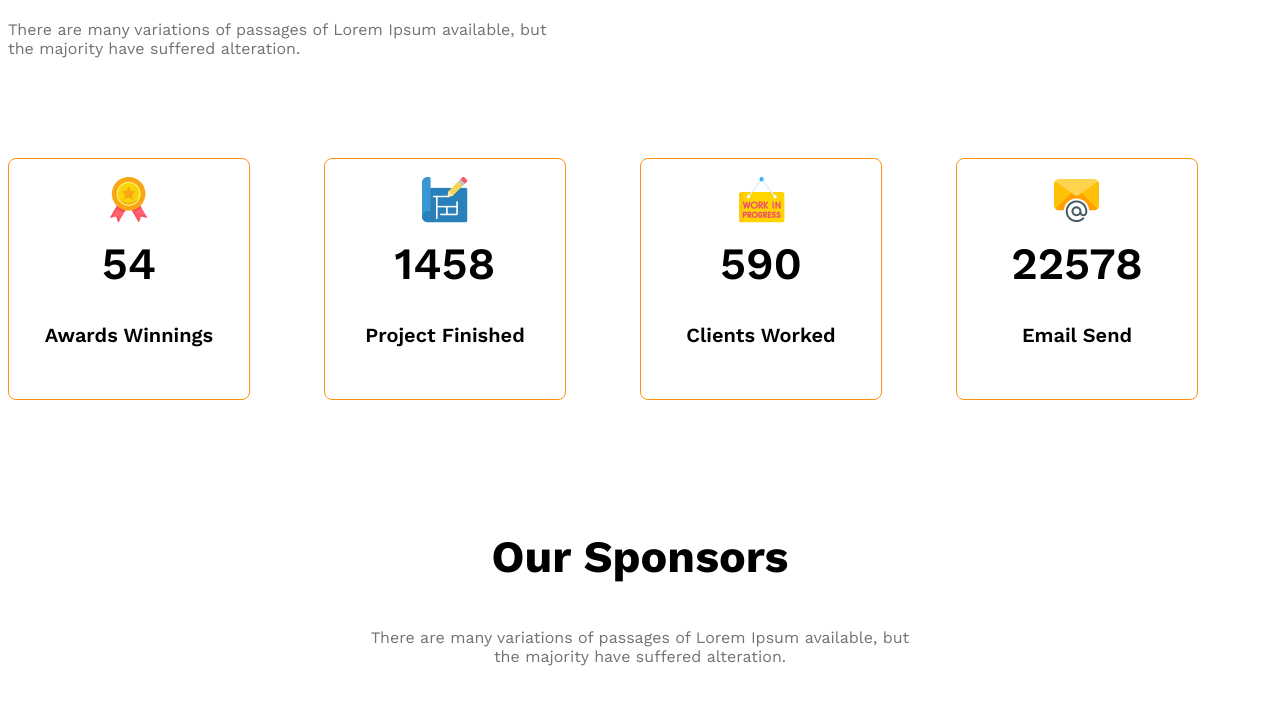
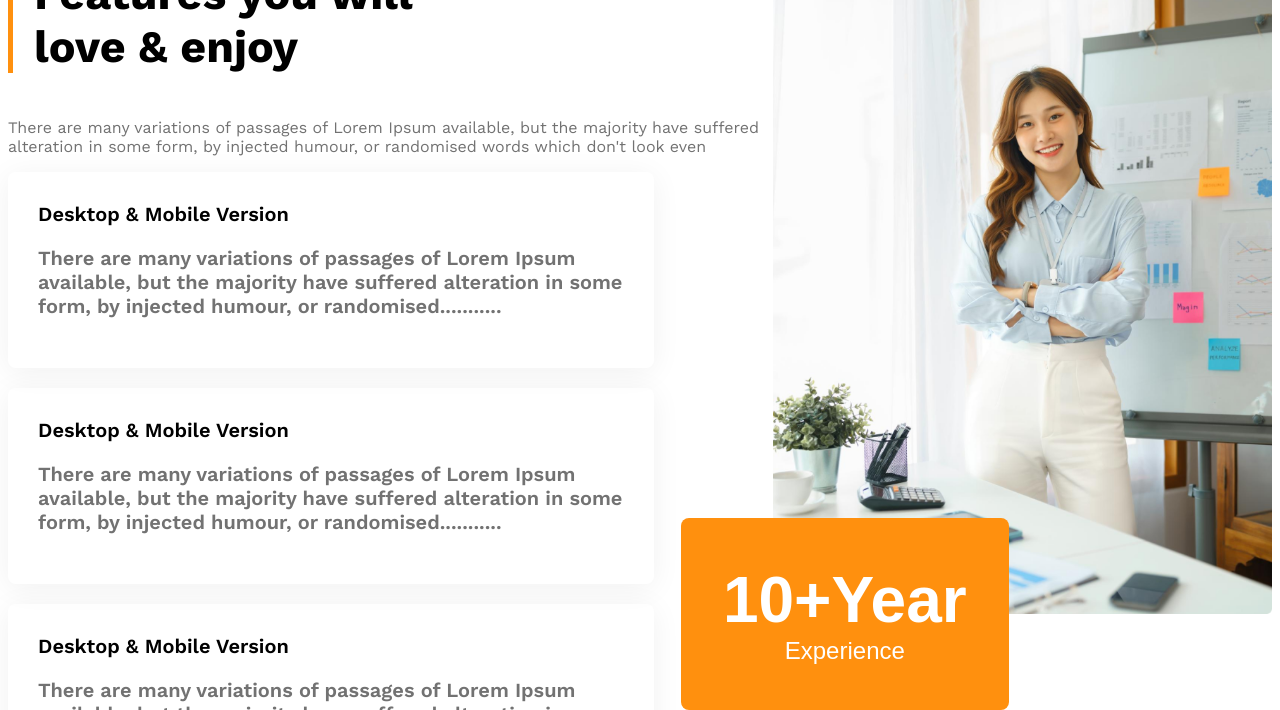
Before and after one commit to bayjidalom/g3-architect-website, a plain HTML site: page index.html in a window 1280 px wide. Shown: the part 2230-2940 px from the top of the page. Drawn offline with nearby package versions, Linux system fonts and the light colour scheme; a web font is replaced by a local one.

Commit message:
Features section add and responsive

```diff
--- a/index.html
+++ b/index.html
@@ -51,6 +51,7 @@
 
     <main>
 
+        <!-- teams section start -->
         <section class="teams display-flex">
             <div class="team-img-container">
                 <img src="images/team1.png" alt="Two architect discussing about design">
@@ -73,12 +74,60 @@
 
         </section>
 
+        <!-- Some Feature -->
 
-        <!-- Some Facts Section 👇✅ -->
+        <section class="features display-flex">
+
+            <div>
+                <h3 id="feature-section-title" class="section-title">Features you will <br> love & enjoy</h3>
+                <p class="text-light-gray">There are many variations of passages of Lorem Ipsum available, but the
+                    majority have suffered alteration in some form, by injected humour, or randomised words which don't
+                    look even</p>
+
+                <!-- Feature card container -->
+                <div class="feature-card">
+                    <h4 class="feature-title">Desktop & Mobile Version</h4>
+                    <p class="text-light-gray">There are many variations of passages of Lorem Ipsum available, but the
+                        majority have suffered alteration in some form, by injected humour, or randomised...........</p>
+                </div>
+                <div class="feature-card">
+                    <h4 class="feature-title">Desktop & Mobile Version</h4>
+                    <p class="text-light-gray">There are many variations of passages of Lorem Ipsum available, but the
+                        majority have suffered alteration in some form, by injected humour, or randomised...........</p>
+                </div>
+                <div class="feature-card">
+                    <h4 class="feature-title">Desktop & Mobile Version</h4>
+                    <p class="text-light-gray">There are many variations of passages of Lorem Ipsum available, but the
+                        majority have suffered alteration in some form, by injected humour, or randomised...........</p>
+                </div>
+                <div class="feature-card">
+                    <h4 class="feature-title">Desktop & Mobile Version</h4>
+                    <p class="text-light-gray">There are many variations of passages of Lorem Ipsum available, but the
+                        majority have suffered alteration in some form, by injected humour, or randomised...........</p>
+                </div>
+
+
+            </div>
+
+
+            <div class="feature-architect">
+                <img src="images/architect.png" alt="">
+                <button id="experience-badge" class="btn-primary">
+                    <span id="experience-year">10+Year</span> <br>
+                    <span >Experience</span>
+                </button>
+
+            </div>
+
+        </section>
+
+
+        <!-- Some Facts Section Start 👇✅ -->
 
         <section>
             <h3 class="section-title">Some Facts</h3>
-            <p class="text-light-gray fact-description">There are many variations of passages of Lorem Ipsum available, but the majority
+            <p class="text-light-gray fact-description">There are many variations of passages of Lorem Ipsum available,
+                but the majority
                 have suffered alteration.</p>
 
             <div class="facts-container">
@@ -123,7 +172,8 @@
         <section class="sponsors">
             <div class="sponsor-info">
                 <h3 class="section-title">Our Sponsors</h3>
-                <p class="text-light-gray">There are many variations of passages of Lorem Ipsum available, but the majority have suffered alteration.</p>
+                <p class="text-light-gray">There are many variations of passages of Lorem Ipsum available, but the
+                    majority have suffered alteration.</p>
             </div>
             <div class="sponsor-companies">
                 <img src="images/sponsors/spotify.png" alt="">
--- a/style/architect.css
+++ b/style/architect.css
@@ -147,9 +147,65 @@
     font-weight: 500;
 }
 
+/* Feature will enjoy  related style👇 */
+
+#feature-section-title {
+    border-left: 5px solid #FF900E;
+    padding-left: 21px;
+
+}
+
+.features {
+    gap: 100;
+}
+
+.feature-card,
+.feature-title {
+    font-weight: 600;
+    font-size: 1.25rem;
+    margin-bottom: 0;
+    margin-top: 0;
+
+}
+
+.feature-card {
+    max-width: 586px;
+    /* me 🔝 */
+    padding: 30px;
+    box-shadow: 0 4px 30px 0 rgba(0, 0, 0, 0.06);
+    /* gap: 20px; */
+    margin-bottom: 20px;
+    border-radius: 8px;
+}
+
+#experience-badge {
+    padding: 45px 42px;
+
+    /* after work years */
+    /* for experience text */
+    font-size: 1.5rem;
+    font-weight: 500;
+
+    /* button position */
+    margin-left: -92px;
+    margin-top: -100px;
+
+}
+
+#experience-year {
+    font-size: 4rem;
+    font-weight: 700;
+}
+
+.feature-architect img {
+    width: 100%;
+
+}
+
+
 /* Facts related styles */
 
-.facts-container{
+.facts-container {
     display: grid;
     grid-template-columns: repeat(4, 1fr);
 
@@ -157,9 +213,9 @@
 
 }
 
-.fact-card{
+.fact-card {
     border: 1px solid #FF900E;
-    border-radius:8px;
+    border-radius: 8px;
     width: 240px;
     height: 240px;
     align-items: center;
@@ -167,19 +223,20 @@
     text-align: center;
 }
 
-.fact-number{
+.fact-number {
     font-size: 2.8rem;
     font-weight: 600;
     margin-top: 10px;
     margin-bottom: 5px;
 }
-.fact-name{
+
+.fact-name {
     font-size: 1.25rem;
     font-weight: 600;
 
 }
 
-.fact-description{
+.fact-description {
     max-width: 540px;
     margin-bottom: 100px;
 
@@ -187,17 +244,18 @@
 
 
 /* Sponsor related styles */
-.sponsor-info{
+.sponsor-info {
     max-width: 540px;
     margin: 50px auto;
     text-align: center;
 }
 
-.sponsor-companies{
+.sponsor-companies {
     display: grid;
     grid-template-columns: repeat(5, 1fr);
 }
-.sponsor-companies img{
+
+.sponsor-companies img {
     filter: grayscale(100%);
 }
 
@@ -210,7 +268,8 @@
 
     .navbar,
     .nav-links,
-    .teams {
+    .teams,
+    .features {
         flex-direction: column;
     }
 
@@ -221,16 +280,23 @@
     .our-features {
         margin-left: 20px;
     }
-    .facts-container{
+
+    .facts-container {
         grid-template-columns: repeat(1, 1fr);
         justify-items: center;
         gap: 24px;
 
     }
-    .sponsor-companies{
+
+    .sponsor-companies {
         grid-template-columns: repeat(1, 1fr);
         gap: 50px;
         justify-items: center;
+    }
+
+    #experience-badge {
+        margin-top: 20px;
+        margin-left: 20px;
     }
 
 
@@ -238,17 +304,22 @@
 
 
 @media screen and (min-width: 576px) and (max-width: 992px) {
-    .teams {
+    .teams ,.features {
         flex-direction: column;
+    }
+    #experience-badge {
+        margin-top: 20px;
+        margin-left: 20px;
     }
 
     .our-features {
         margin: 50px auto;
     }
+
     .sponsor-companies,
-    .facts-container{
+    .facts-container {
         grid-template-columns: repeat(2, 1fr);
-        gap: 50px   ;
+        gap: 50px;
         justify-items: center;
 
     }
```
